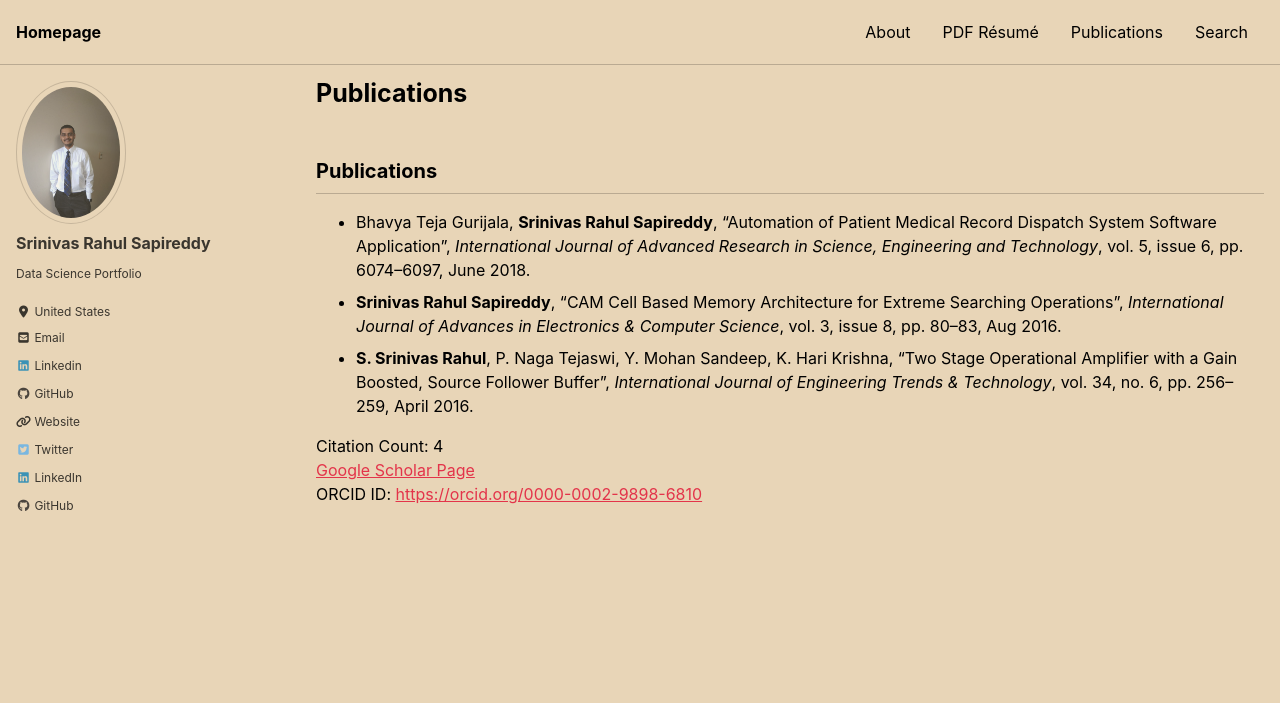
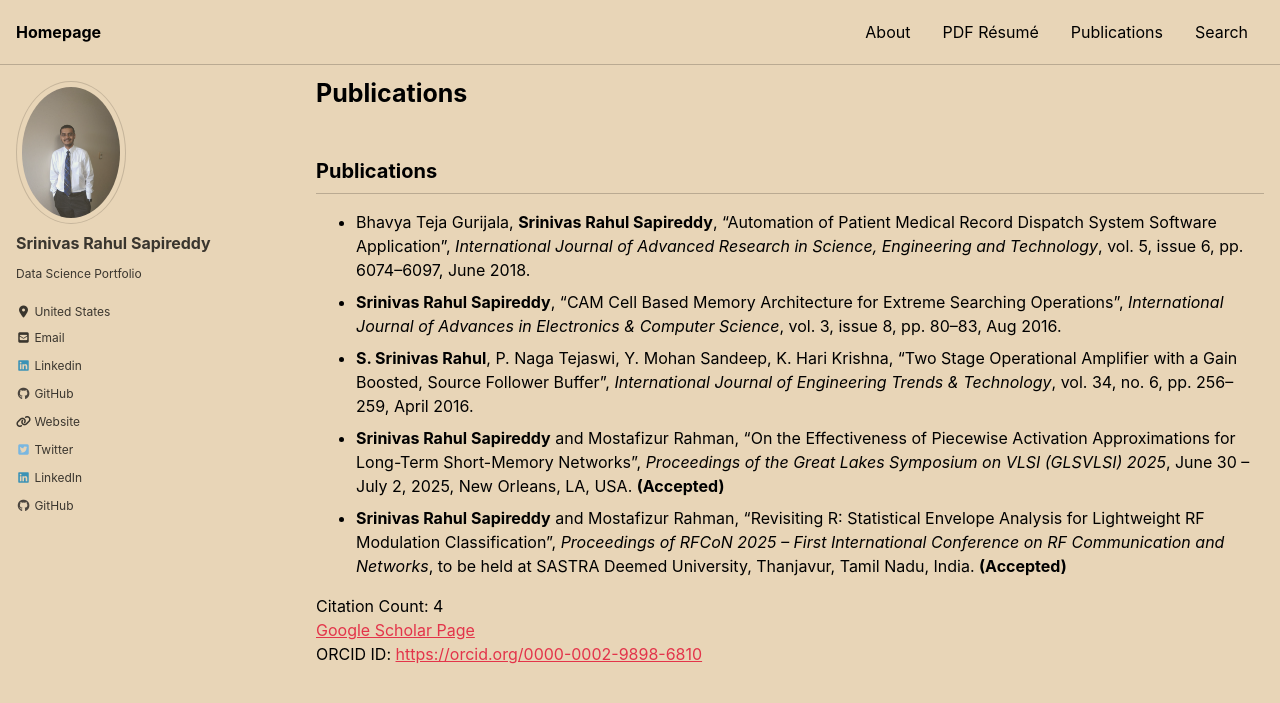
Before and after one commit to srsapireddy/srsapireddy.github.io, a Jekyll site: the page built from _pages/publications.md, in a window 1280 px wide and 900 px high. Shown: the top 703 px of the window. Built offline with Jekyll 4.4.1, drawn with Linux system fonts in a browser that asks for light colours; cached includes are drawn as plain includes; nearby versions of some CDN libraries.

Commit message:
Update publications.md

```diff
--- a/_pages/publications.md
+++ b/_pages/publications.md
@@ -15,6 +15,12 @@ permalink: /publications/
     <li>
       <strong>S. Srinivas Rahul</strong>, P. Naga Tejaswi, Y. Mohan Sandeep, K. Hari Krishna, “Two Stage Operational Amplifier with a Gain Boosted, Source Follower Buffer”, <em>International Journal of Engineering Trends & Technology</em>, vol. 34, no. 6, pp. 256–259, April 2016.
     </li>
+    <li>
+      <strong>Srinivas Rahul Sapireddy</strong> and Mostafizur Rahman, “On the Effectiveness of Piecewise Activation Approximations for Long-Term Short-Memory Networks”, <em>Proceedings of the Great Lakes Symposium on VLSI (GLSVLSI) 2025</em>, June 30 – July 2, 2025, New Orleans, LA, USA. <strong>(Accepted)</strong>
+    </li>
+    <li>
+      <strong>Srinivas Rahul Sapireddy</strong> and Mostafizur Rahman, “Revisiting R: Statistical Envelope Analysis for Lightweight RF Modulation Classification”, <em>Proceedings of RFCoN 2025 – First International Conference on RF Communication and Networks</em>, to be held at SASTRA Deemed University, Thanjavur, Tamil Nadu, India. <strong>(Accepted)</strong>
+    </li>
   </ul>
 </section>
 
```
